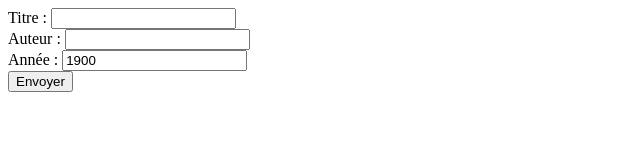
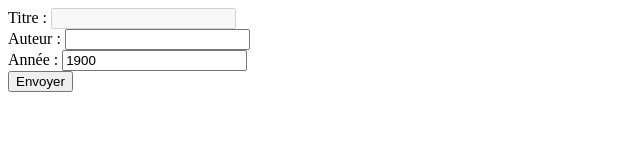
Before and after one commit to hialmar/angular-hialmar-biblio, an Angular app: page /list/view/1 in a window 1280 px wide. Shown: the top 160 px of the page, without its empty margins (0-640 px from the left). Built offline with nearby package versions, Linux system fonts and the light colour scheme; no server answers.

Commit message:
disable title field when editing a book

```diff
--- a/src/app/ajout/ajout.component.html
+++ b/src/app/ajout/ajout.component.html
@@ -1,5 +1,5 @@
 <form (ngSubmit)="onSubmit()">
-<label>Titre : <input type="text" [(ngModel)]="l.titre" name='titre'></label><br>
+<label>Titre : <input type="text" [(ngModel)]="l.titre" name='titre' [disabled]="edit"></label><br>
 <label>Auteur : <input type="text" [(ngModel)]="l.auteur" name='auteur'></label><br>
 <label>Année : <input type="number" [(ngModel)]="l.annee" name='annee'></label><br>
 <button type="submit">Envoyer</button>
```
